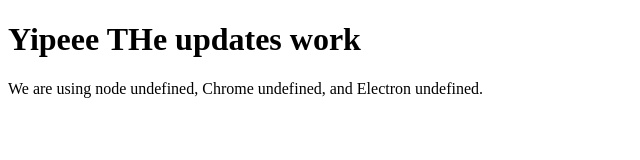
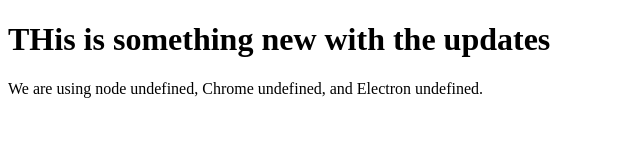
Before and after one commit to ashu8912/electron-update-mechanism-sample-app, an Electron app: page index.html in a window 800 px wide. Shown: the whole page, without its empty margins (0-640 px from the left). Drawn offline with Linux system fonts and the light colour scheme.

Commit message:
new release

```diff
--- a/index.html
+++ b/index.html
@@ -22,7 +22,7 @@
     </style>
   </head>
   <body>
-    <h1>Yipeee THe updates work
+    <h1>THis is something new with the updates
     </h1>
     <div id="notification" class="hidden">
       <p id="message"></p>
--- a/package.json
+++ b/package.json
@@ -1,7 +1,7 @@
 {
   "name": "electron-update-mechanism-example",
   "productName": "electron-update-mechanism-example",
-  "version": "5.0.6",
+  "version": "5.0.7",
   "description": "This is a electron update example app",
   "main": "main.js",
   "scripts": {
```
